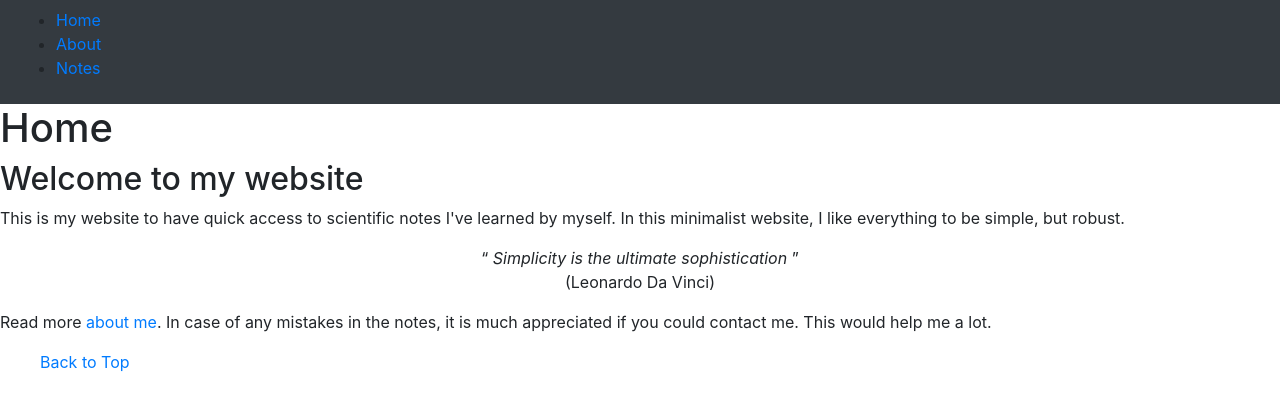
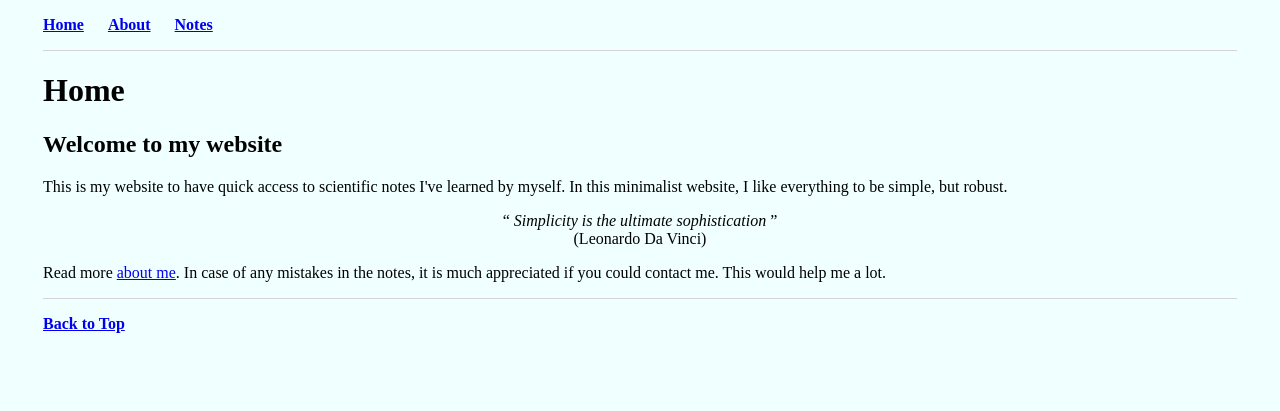
Before and after one commit to mrrezaie/mrrezaie.github.io, a Jekyll site: the page built from index.html, in a window 1280 px wide. Shown: the top 411 px of the page. Built offline with Jekyll 4.4.1, drawn with Linux system fonts in a browser that asks for light colours.

Commit message:
Update default.html

```diff
--- a/_layouts/default.html
+++ b/_layouts/default.html
@@ -2,8 +2,7 @@
 	<html>
 		<head>
 			<title>{{ page.title }}</title>
-<!-- 			<link rel="stylesheet" type="text/css" href="/css/main.css"> -->
-			<link rel="stylesheet" href="https://cdn.jsdelivr.net/npm/bootstrap@4.6.1/dist/css/bootstrap.min.css">
+			<link rel="stylesheet" type="text/css" href="/css/main.css">
 			<link rel='shortcut icon' type='image/x-icon' href='/css/favicon.ico' />
 		</head>
 		<body>
```
